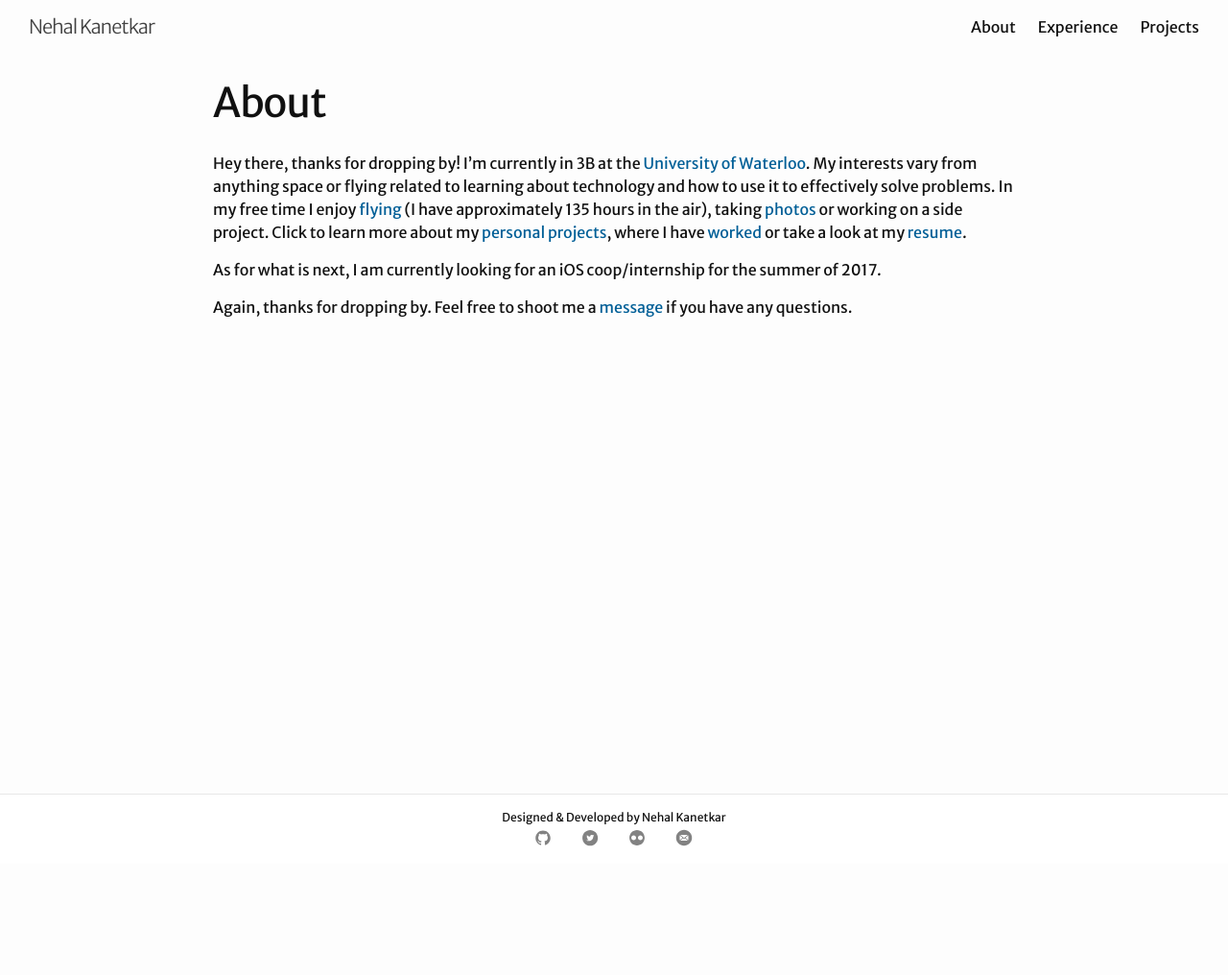
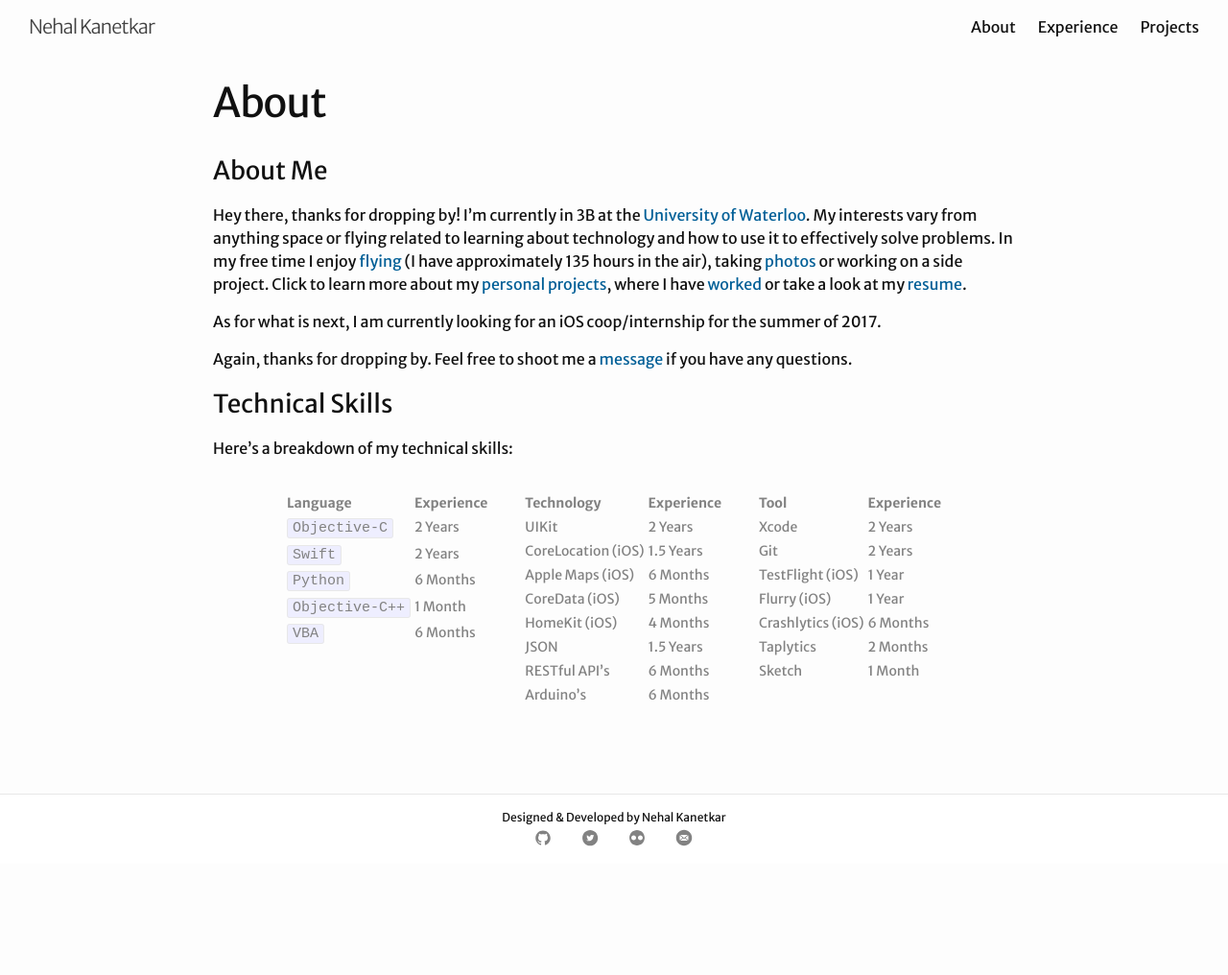
Before and after one commit to nkanetka/nkanetka.github.io, a Jekyll site: the page built from about.md, in a window 1280 px wide. Shown: the whole page at 96% size. Built offline with Jekyll 4.4.1, drawn with Linux system fonts in a browser that asks for light colours.

Commit message:
Add in content for About page

```diff
--- a/_sass/minima/_base.scss
+++ b/_sass/minima/_base.scss
@@ -133,9 +133,11 @@ a {
  * Tables
  */
 table {
-  width: 60%;
+  vertical-align: text-top;
+  padding: $spacing-unit / 2;
   font-size: $small-font-size;
   color: $grey-color;
+  display: inline-block;
 }
 
 td {
--- a/_sass/minima/_layout.scss
+++ b/_sass/minima/_layout.scss
@@ -96,9 +96,6 @@ footer {
 
 .footer-wrapper {
   position: relative;
-  /*padding-left: $spacing-unit/2;*/
-  /*padding-right: $spacing-unit/2;*/
-  /*padding-top: $spacing-unit/2;*/
   padding: $spacing-unit/2;
   font-size: 12px;
   div {
@@ -113,7 +110,6 @@ footer {
   margin: 0 auto;
   width: 100%;
   border-top: 1px solid $grey-color-light;
-  /*padding: $spacing-unit/2;*/
 }
 
 .footer-heading {
@@ -191,6 +187,10 @@ footer {
   padding: $spacing-unit 0;
   position: relative;
   margin-bottom: 50px;
+
+  .table-div {
+    text-align: center;
+  }
 }
 
 .page-content:after {
--- a/about.md
+++ b/about.md
@@ -3,6 +3,7 @@ layout: about
 title: About
 permalink: /about/
 ---
+### About Me
 
 Hey there, thanks for dropping by! I'm currently in 3B at the [University of Waterloo][uw-syde]{:target="_blank"}. My interests vary from anything space or flying related to learning about technology and how to use it to effectively solve problems. In my free time I enjoy [flying]({{ site.url }}/projects/pilot/) (I have approximately 135 hours in the air), taking [photos][flickr]{:target="_blank"} or working on a side project. Click to learn more about my [personal projects]({{ site.url }}/projects/), where I have [worked]({{ site.url }}/experience/) or take a look at my [resume]({{ site.url }}/assets/Resume.pdf){:target="_blank"}.
 
@@ -10,5 +11,42 @@ As for what is next, I am currently looking for an iOS coop/internship for the s
 
 Again, thanks for dropping by. Feel free to shoot me a [message](mailto:{{site.email}}) if you have any questions.
 
+### Technical Skills
+
+Here's a breakdown of my technical skills:
+
+{::nomarkdown}<div class="table-div">{:/}
+
+| Language | Experience |
+| :------------ | :-------------- |
+| `Objective-C` | 2 Years |
+| `Swift` | 2 Years |
+| `Python` | 6 Months |
+| `Objective-C++` | 1 Month |
+| `VBA` | 6 Months |
+
+| Technology | Experience |
+| :------------ | :-------------- |
+| UIKit | 2 Years |
+| CoreLocation (iOS) | 1.5 Years |
+| Apple Maps (iOS) | 6 Months |
+| CoreData (iOS) | 5 Months |
+| HomeKit (iOS) | 4 Months |
+| JSON | 1.5 Years |
+| RESTful API's | 6 Months |
+| Arduino's | 6 Months |
+
+| Tool | Experience |
+| :------------ | :-------------- |
+| Xcode | 2 Years |
+| Git | 2 Years |
+| TestFlight (iOS) | 1 Year |
+| Flurry (iOS) | 1 Year |
+| Crashlytics (iOS) | 6 Months |
+| Taplytics | 2 Months |
+| Sketch | 1 Month |
+
+{::nomarkdown}</div>{:/}
+
 [uw-syde]: https://uwaterloo.ca/systems-design-engineering/
 [flickr]: https://www.flickr.com/photos/nkanetka
```
